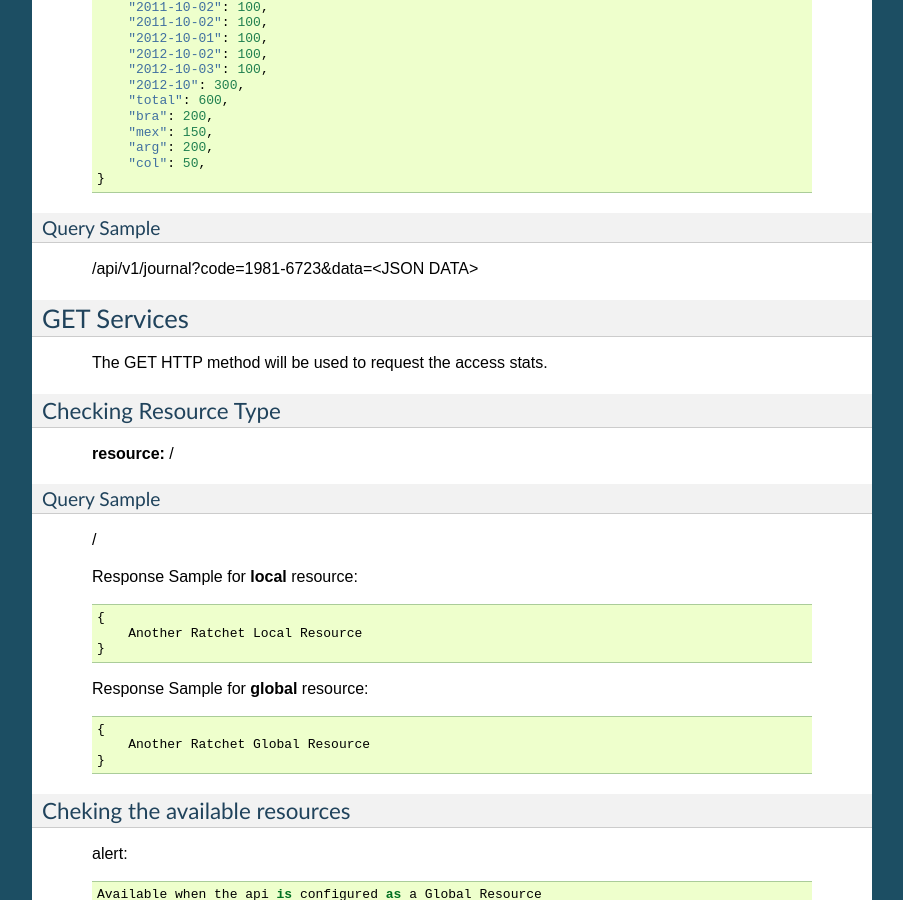
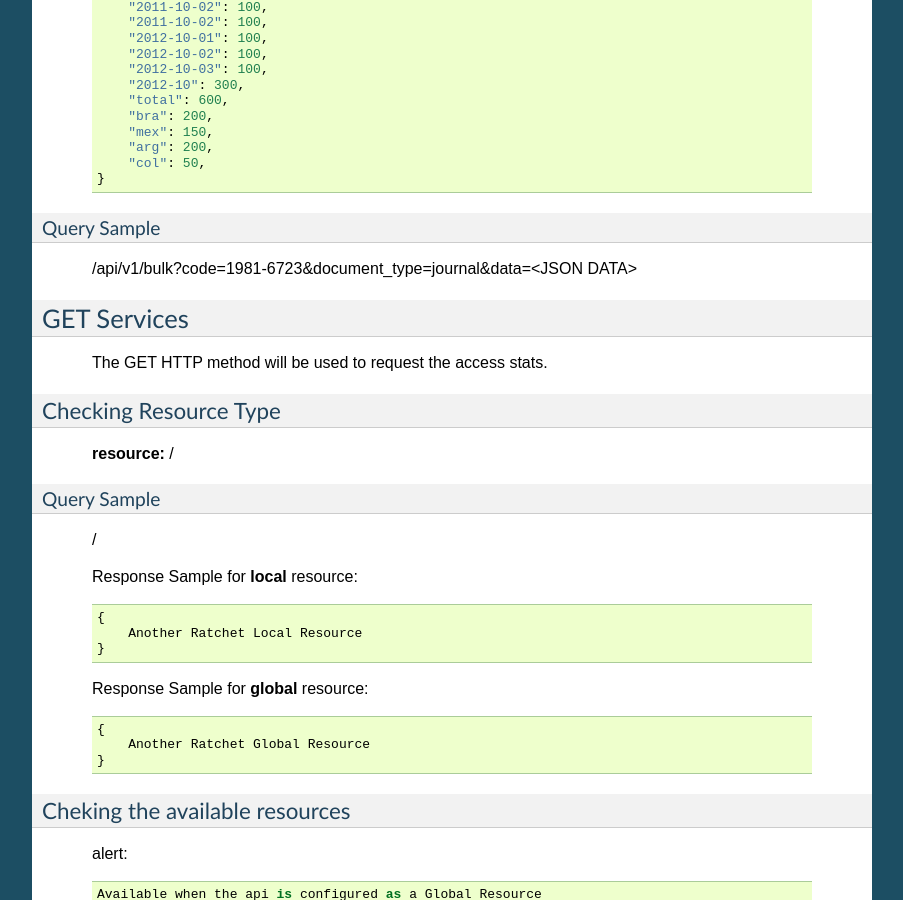
Before and after one commit to scieloorg/ratchet, a Sphinx documentation site: the page built from docs/api.rst, in a window 1280 px wide and 900 px high, scrolled down 1999 px. Shown: the whole window, without its empty margins (198-1101 px from the left). Built offline with Sphinx 7.4.7, drawn with Linux system fonts in a browser that asks for light colours.

Commit message:
Docs for Bulk data

```diff
--- a/docs/api.rst
+++ b/docs/api.rst
@@ -128,7 +128,7 @@ Parameters
 Query Sample
 ------------
 
-    /api/v1/journal?code=1981-6723&data=<JSON DATA>
+    /api/v1/bulk?code=1981-6723&document_type=journal&data=<JSON DATA>
 
 GET Services
 ============
```
